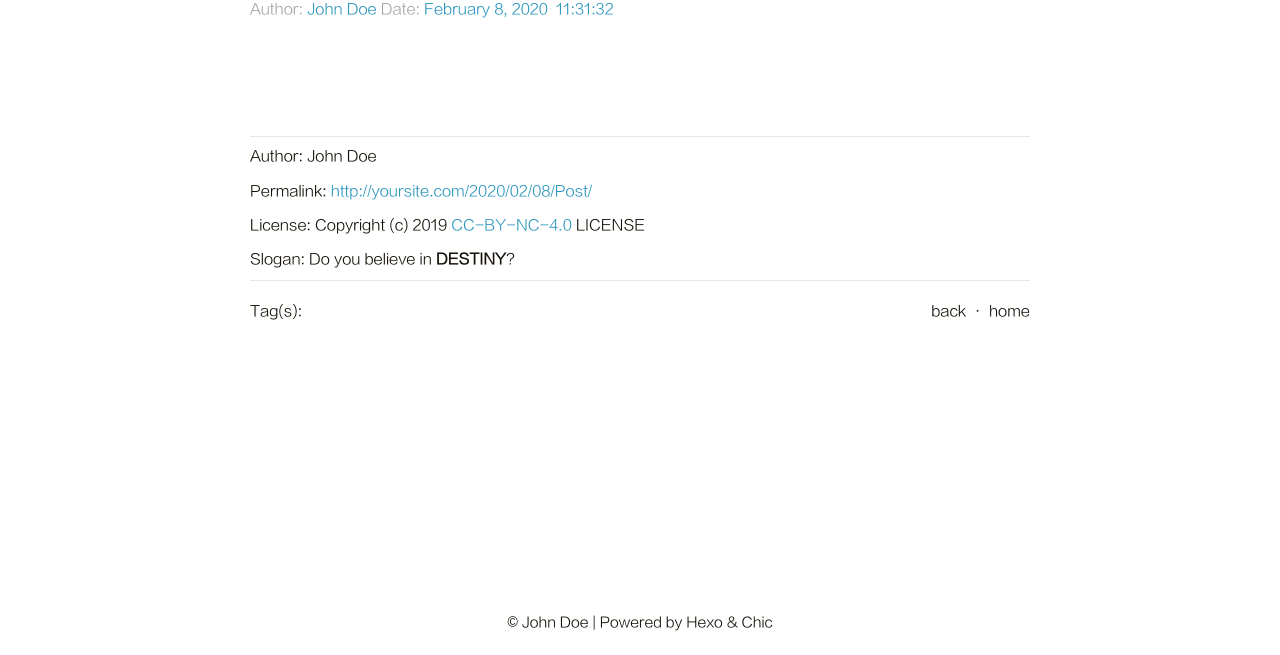
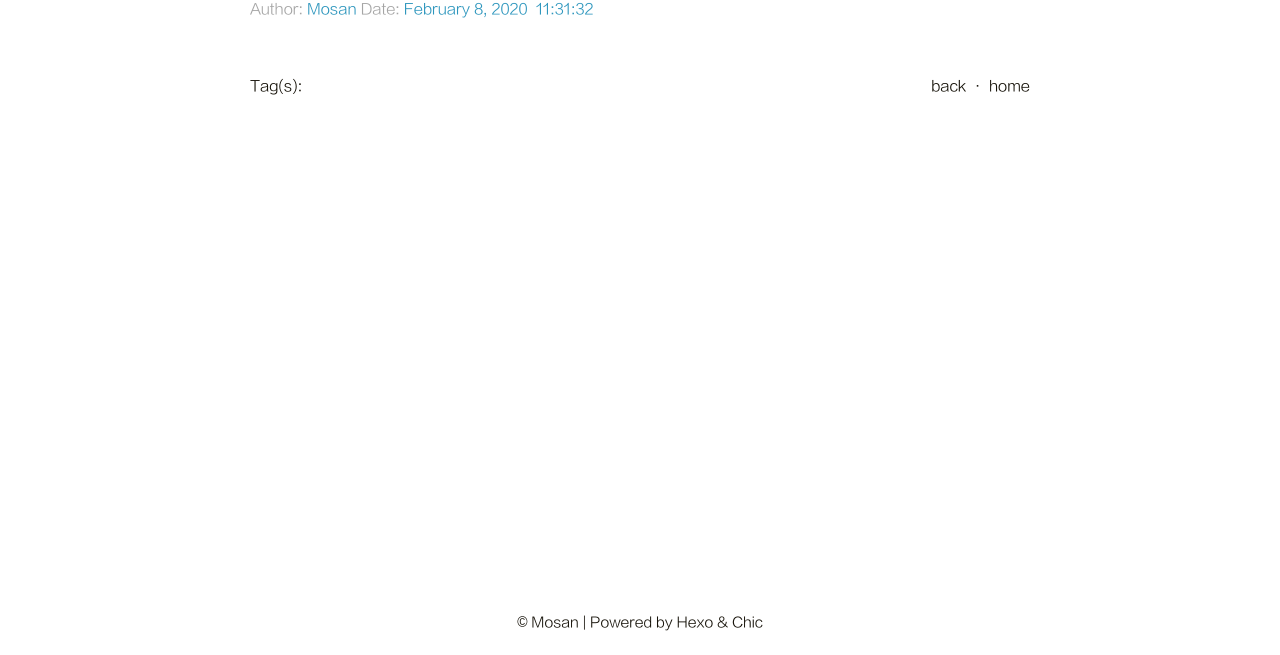
Before and after one commit to Mengsha97/mengsha97.github.io, a plain HTML site: page 2020/02/08/Post/index.html in a window 1280 px wide. Shown: the part 145-800 px from the top of the page. Drawn offline with Linux system fonts and the light colour scheme.

Commit message:
Site updated: 2020-02-09 12:09:47

```diff
--- a/2020/02/08/Post/index.html
+++ b/2020/02/08/Post/index.html
@@ -6,13 +6,13 @@
       content="width=device-width, initial-scale=1.0, maximum-scale=1.0, minimum-scale=1.0">
 <meta http-equiv="X-UA-Compatible" content="ie=edge">
 
-    <meta name="author" content="John Doe">
+    <meta name="author" content="Mosan">
 
 
 
 
 
-<title>Post | Hexo</title>
+<title>Post | Mosan&#39;s blog</title>
 
 
 
@@ -49,7 +49,7 @@
         <header>
     <nav class="navbar">
         <div class="container">
-            <div class="navbar-header header-logo"><a href="/">Bentham&#39;s Blog</a></div>
+            <div class="navbar-header header-logo"><a href="/">Mosan&#39;s Blog</a></div>
             <div class="menu navbar-right">
 
                     <a class="menu-item" href="/archives">Posts</a>
@@ -71,7 +71,7 @@
         <div class="container">
             <div class="navbar-header">
                 <div>
-                    <a href="/">Bentham&#39;s Blog</a><a id="mobile-toggle-theme">·&nbsp;Light</a>
+                    <a href="/">Mosan&#39;s Blog</a><a id="mobile-toggle-theme">·&nbsp;Light</a>
                 </div>
                 <div class="menu-toggle" onclick="mobileBtn()">&#9776; Menu</div>
             </div>
@@ -115,7 +115,7 @@
 
                 <div class="post-meta">
 
-                        Author: <a itemprop="author" rel="author" href="/">John Doe</a>
+                        Author: <a itemprop="author" rel="author" href="/">Mosan</a>
 
 
 
@@ -132,34 +132,6 @@
 
         </div>
 
-
-            <section class="post-copyright">
-
-                    <p class="copyright-item">
-                        <span>Author:</span>
-                        <span>John Doe</span>
-                    </p>
-
-
-                    <p class="copyright-item">
-                        <span>Permalink:</span>
-                        <span><a href="http://yoursite.com/2020/02/08/Post/">http://yoursite.com/2020/02/08/Post/</a></span>
-                    </p>
-
-
-                    <p class="copyright-item">
-                        <span>License:</span>
-                        <span>Copyright (c) 2019 <a href="http://creativecommons.org/licenses/by-nc/4.0/" target="_blank" rel="noopener">CC-BY-NC-4.0</a> LICENSE</span>
-                    </p>
-
-
-                     <p class="copyright-item">
-                         <span>Slogan:</span>
-                         <span>Do you believe in <strong>DESTINY</strong>?</span>
-                     </p>
-
-
-            </section>
 
         <section class="post-tags">
             <div>
@@ -186,7 +158,7 @@
         </div>
         <footer id="footer" class="footer">
     <div class="copyright">
-        <span>© John Doe | Powered by <a href="https://hexo.io" target="_blank">Hexo</a> & <a href="https://github.com/Siricee/hexo-theme-Chic" target="_blank">Chic</a></span>
+        <span>© Mosan | Powered by <a href="https://hexo.io" target="_blank">Hexo</a> & <a href="https://github.com/Siricee/hexo-theme-Chic" target="_blank">Chic</a></span>
     </div>
 </footer>
 
```
Also changed, not shown: archives/2020/02/index.html (+5 -5 lines), archives/2020/index.html (+5 -5 lines), archives/index.html (+5 -5 lines), index.html (+9 -9 lines), image/avatar.jpg (added).
